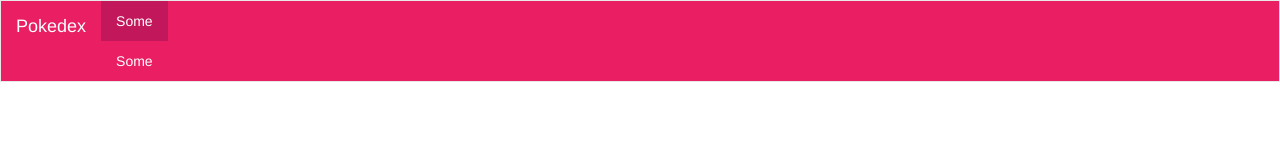
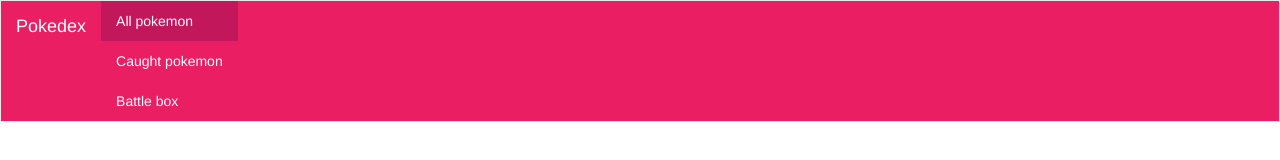
Before and after one commit to Angular-Bootcamp/CodeChallenge3-DavidSosaValdes, a website: page app/index.html in a window 1280 px wide. Drawn offline with nearby package versions, Linux system fonts and the light colour scheme.

Commit message:
Add the correct menu

```diff
--- a/app/index.html
+++ b/app/index.html
@@ -10,8 +10,9 @@
 	<body>
 		<pk-framework title="Pokedex">
 			<pk-menu>
-				<pk-menu-item label="Some" active="true" url="#"></pk-menu-item>
-				<pk-menu-item label="Some" url="#"></pk-menu-item>
+				<pk-menu-item label="All pokemon" active="true" url="#"></pk-menu-item>
+				<pk-menu-item label="Caught pokemon" url="#"></pk-menu-item>
+				<pk-menu-item label="Battle box" url="#"></pk-menu-item>
 			</pk-menu>
 		</pk-framework>
 		<script type="text/javascript" src="./js/jquery.min.js"></script>
```
